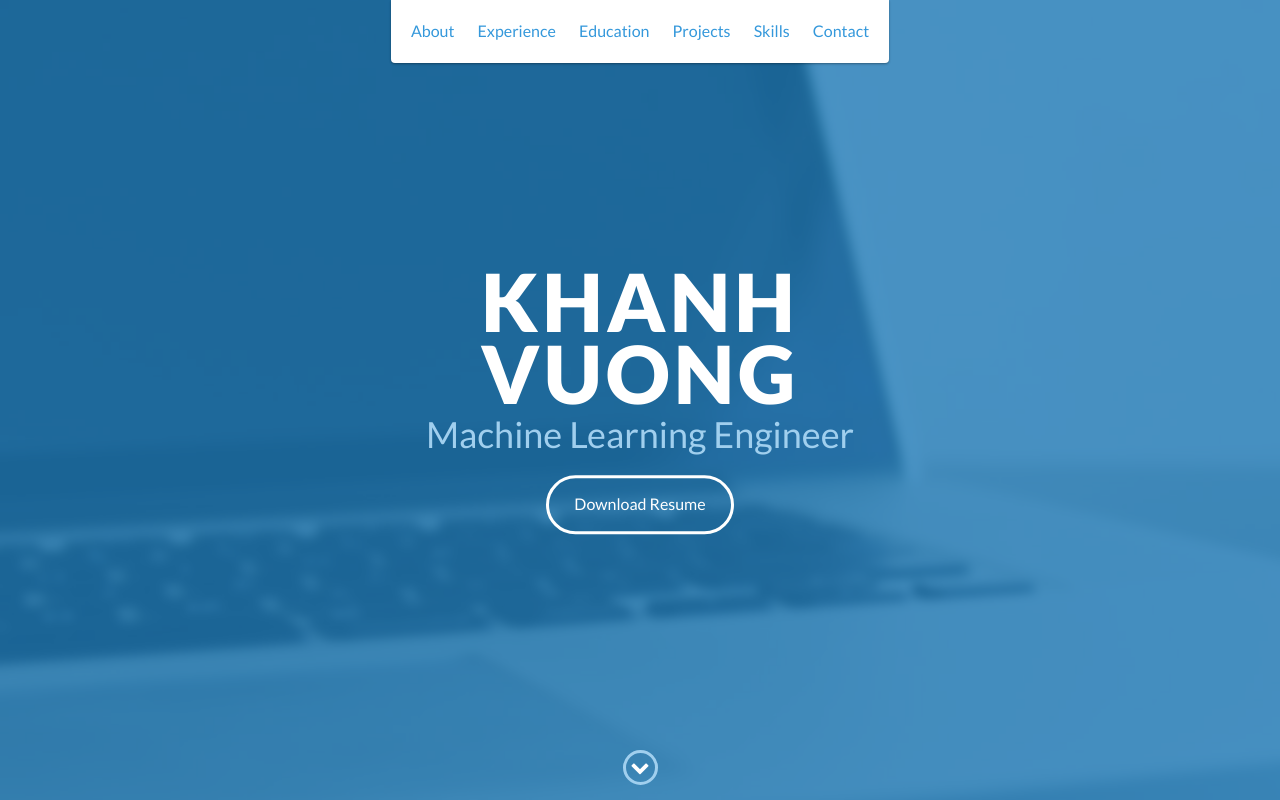
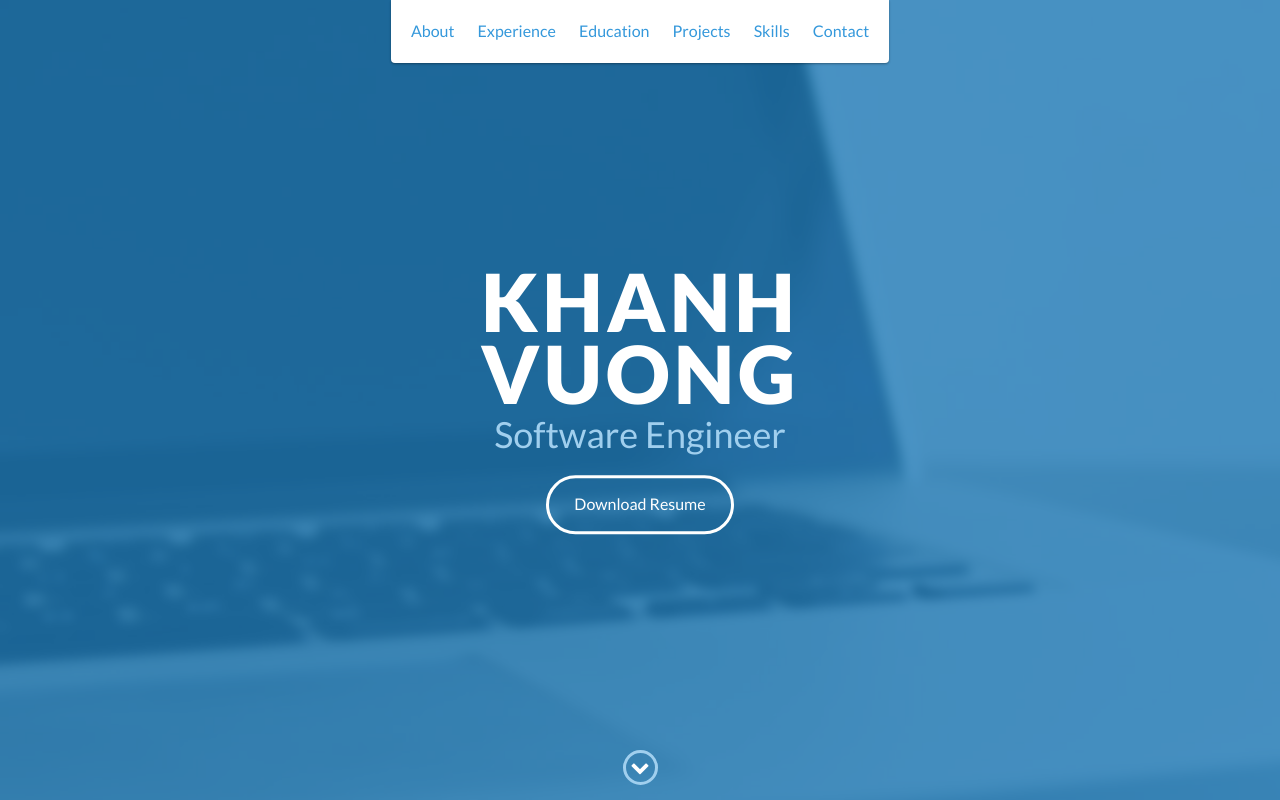
Before and after one commit to KhanhQuy/KhanhQuy.github.io, a website: page index.html in a window 1280 px wide. Shown: the top 800 px of the page. Drawn offline with nearby package versions, Linux system fonts and the light colour scheme.

Commit message:
Change title of job description

```diff
--- a/index.html
+++ b/index.html
@@ -49,7 +49,7 @@
     <div id="lead">
         <div id="lead-content">
             <h1>Khanh Vuong</h1>
-            <h2>Machine Learning Engineer</h2>
+            <h2>Software Engineer</h2>
             <a href="https://drive.google.com/file/d/1hVpNwJFexKFfVxlWJuOkss8uSm_rcSxr/view?usp=drive_link" class="btn-rounded-white">Download Resume</a>
         </div>
         <!-- End #lead-content -->
```
